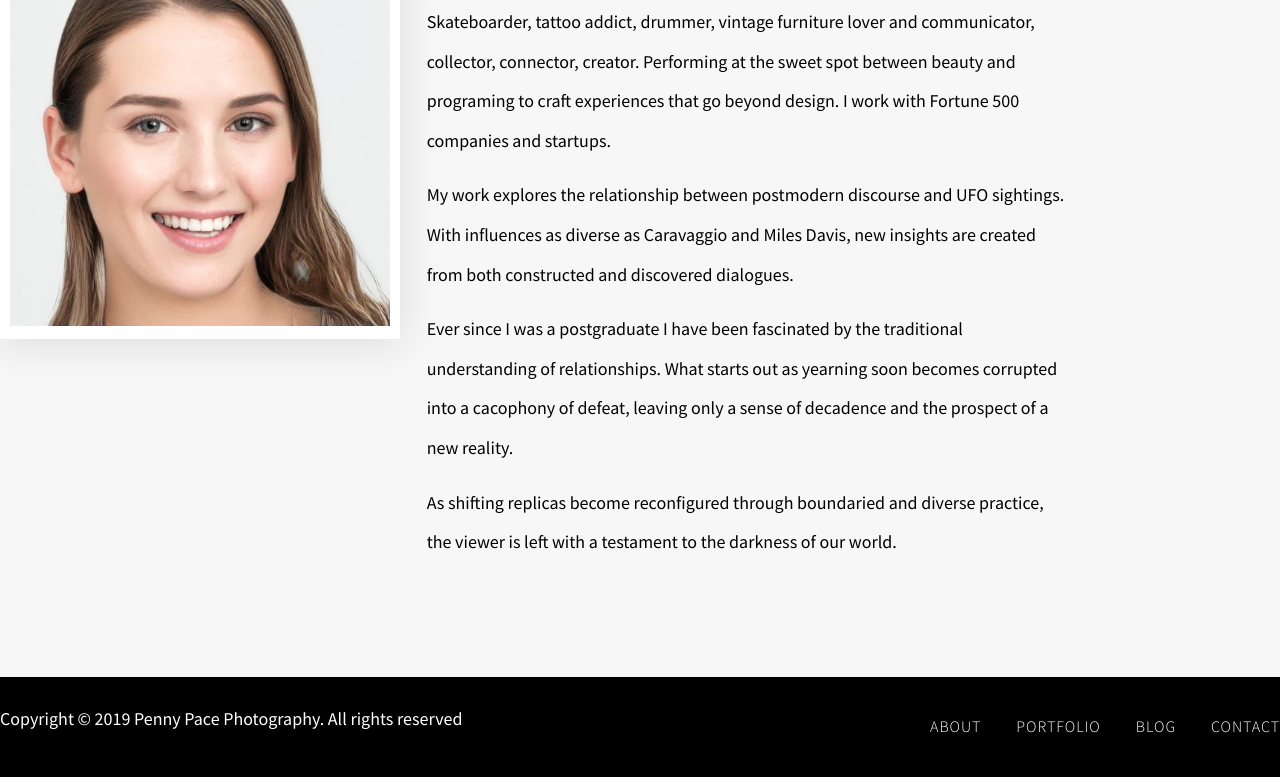
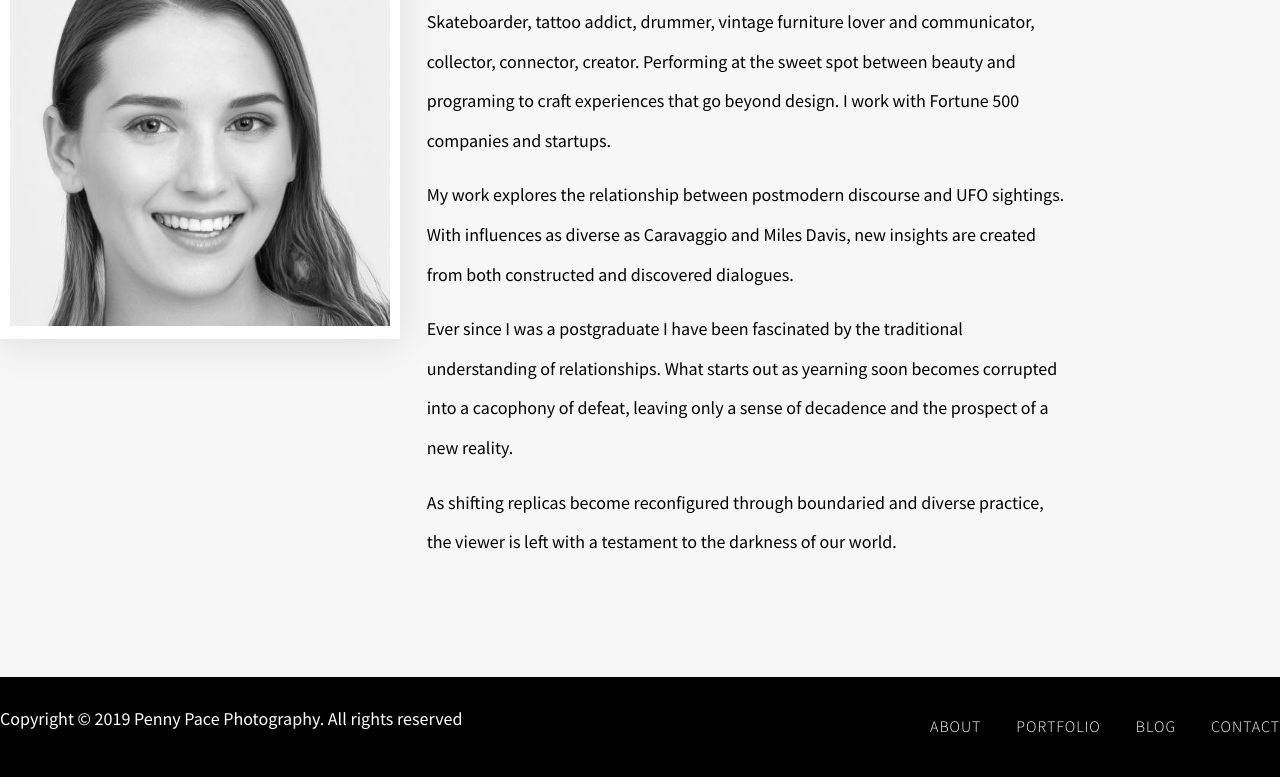
Before and after one commit to schalkburger/gatsby-starter-schalk, a Gatsby site: page /about in a window 1280 px wide. Shown: the part 314-1091 px from the top of the page. Built offline with nearby package versions, Linux system fonts and the light colour scheme; Gatsby itself is replaced by a stand-in of ours; some packages are replaced by stand-ins of ours; a web font is replaced by a local one.

Commit message:
Update About “index”

```diff
--- a/src/pages/about/index.md
+++ b/src/pages/about/index.md
@@ -1,6 +1,6 @@
 ---
 templateKey: about-page
-image: /images/penny-pace.jpg
+image: /images/penny-pace-grayscale.jpg
 title: About Me
 heading: Learn more about me
 ---
```
